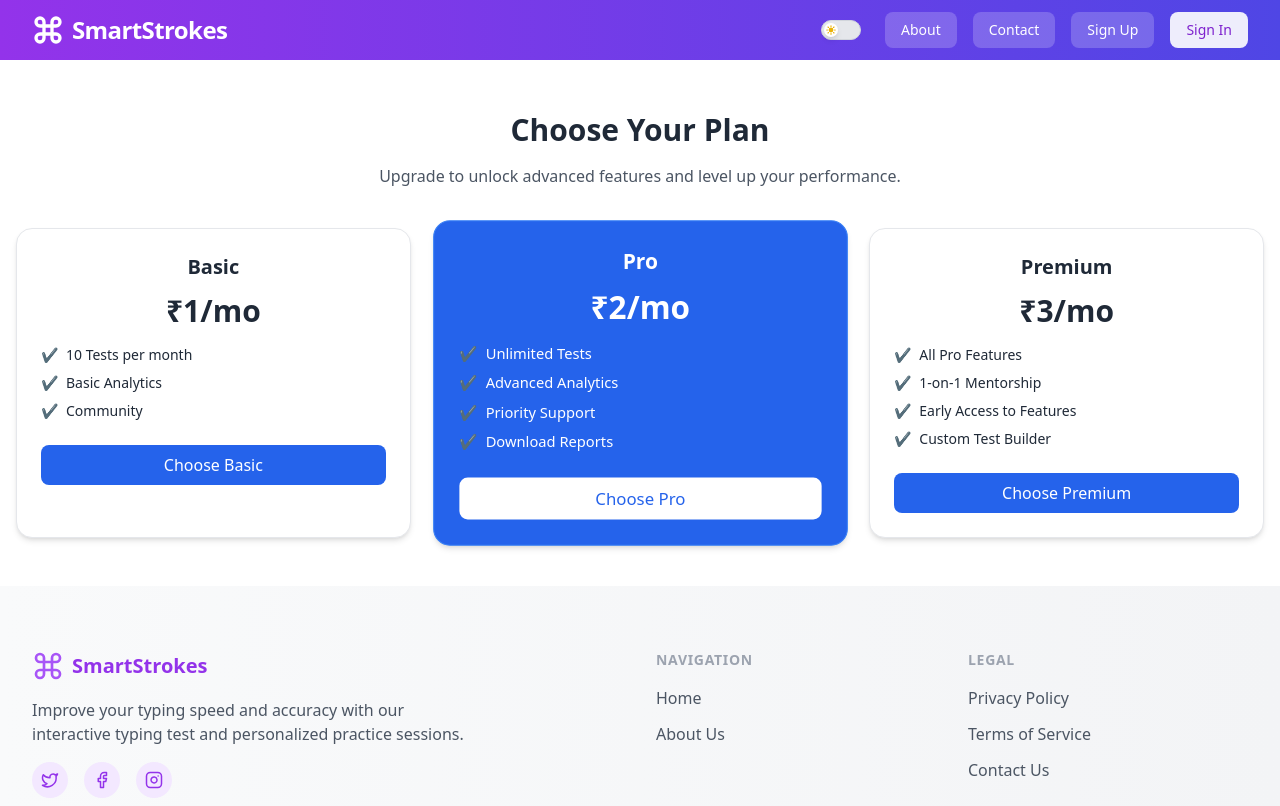
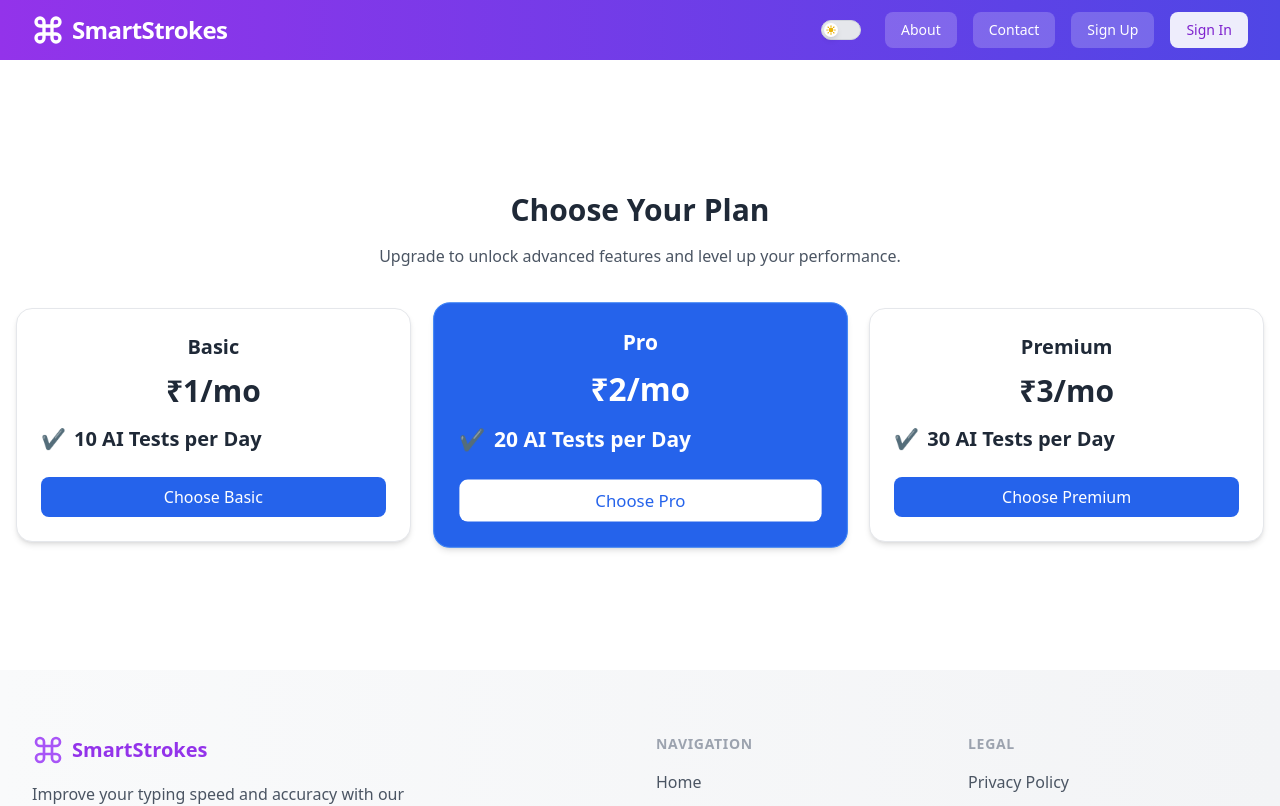
Before and after one commit to Mradul999/SmartStrokes, a React (Vite) app in the folder frontend/: page /subscription in a window 1280 px wide. Shown: the top 806 px of the page. Built offline with nearby package versions, Linux system fonts and the light colour scheme; no server answers.

Commit message:
modify subscriptions

```diff
--- a/frontend/src/pages/Dashboard.jsx
+++ b/frontend/src/pages/Dashboard.jsx
@@ -24,25 +24,15 @@ const Dashboard = () => {
   const planMap = {
     1: {
       name: "Basic",
-      features: ["10 Tests per month", "Basic Analytics", "Community"],
+      features: ["10 AI Tests per Day"],
     },
     2: {
       name: "Pro",
-      features: [
-        "Unlimited Tests",
-        "Advanced Analytics",
-        "Priority Support",
-        "Download Reports",
-      ],
+      features: ["20 AI Tests per Day"],
     },
     3: {
       name: "Premium",
-      features: [
-        "All Pro Features",
-        "1-on-1 Mentorship",
-        "Early Access to Features",
-        "Custom Test Builder",
-      ],
+      features: ["30 AI Tests per Day", ,],
     },
   };
 
@@ -348,7 +338,9 @@ const Dashboard = () => {
                 <div className="mb-2 text-sm font-medium text-green-600">
                   {`You're on the ${planMap[activePlanId].name} plan`}
                 </div>
-                <span className="text-base  font-semibold text-green-500">Remaining daily limit: {remainingDailyLimit}</span>
+                <span className="text-base  font-semibold text-green-500">
+                  Remaining daily limit: {remainingDailyLimit}
+                </span>
                 {checkingExpiration && (
                   <div className="mb-2 text-xs text-gray-500">
                     Checking subscription status...
--- a/frontend/src/pages/Subscription.jsx
+++ b/frontend/src/pages/Subscription.jsx
@@ -8,31 +8,21 @@ const plans = [
     id: 1,
     name: "Basic",
     price: 1,
-    features: ["10 Tests per month", "Basic Analytics", "Community"],
+    features: ["10 AI Tests per Day"],
     highlight: false,
   },
   {
     id: 2,
     name: "Pro",
     price: 2,
-    features: [
-      "Unlimited Tests",
-      "Advanced Analytics",
-      "Priority Support",
-      "Download Reports",
-    ],
+    features: ["20 AI Tests per Day"],
     highlight: true,
   },
   {
     id: 3,
     name: "Premium",
     price: 3,
-    features: [
-      "All Pro Features",
-      "1-on-1 Mentorship",
-      "Early Access to Features",
-      "Custom Test Builder",
-    ],
+    features: ["30 AI Tests per Day", ,],
     highlight: false,
   },
 ];
@@ -153,7 +143,7 @@ const Subscription = ({ theme }) => {
 
   return (
     <div
-      className={`py-12 px-4 transition-colors duration-300 ${
+      className={`py-32 px-4 transition-colors duration-300 ${
         isDark ? "bg-[#18191A]" : "bg-white"
       }`}
     >
@@ -169,7 +159,7 @@ const Subscription = ({ theme }) => {
           Upgrade to unlock advanced features and level up your performance.
         </p>
 
-        <div className="grid grid-cols-1 sm:grid-cols-2 lg:grid-cols-3 gap-8">
+        <div className="grid grid-cols-1 sm:grid-cols-2  lg:grid-cols-3 gap-8">
           {plans.map((plan) => {
             return (
               <div
@@ -182,9 +172,9 @@ const Subscription = ({ theme }) => {
                     : "bg-white text-gray-800 border-gray-200"
                 }`}
               >
-                <h3 className="text-xl font-semibold mb-3">{plan.name}</h3>
+                <h3 className="text-xl font-semibold  mb-3">{plan.name}</h3>
                 <div className="text-3xl font-bold mb-4">₹{plan.price}/mo</div>
-                <ul className="text-sm space-y-2 mb-6">
+                <ul className="text-xl font-semibold space-y-2 mb-6">
                   {plan.features.map((feature, i) => (
                     <li key={i} className="flex items-center gap-2">
                       <span
```
